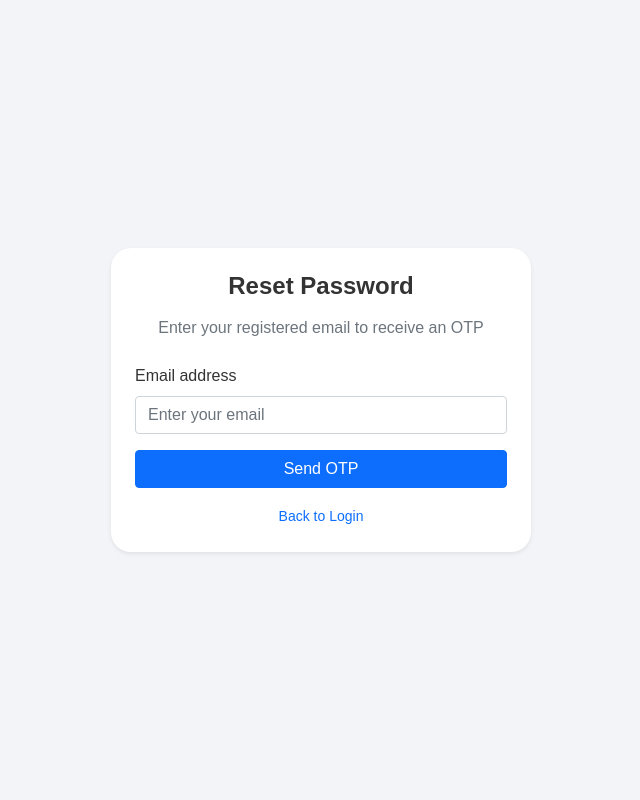
After one commit to Rudro5532/Skillup-LMS, a Django app: page /account/forgot_password/ in a window 1280 px wide. The commit adds this page. Shown: the whole page, without its empty margins (319-959 px from the left). Run offline with Django 5.2, Linux system fonts and the light colour scheme; some libraries are stand-ins or nearby versions.

Commit message:
reset password with otp

```diff
--- a/Account_app/urls.py
+++ b/Account_app/urls.py
@@ -14,6 +14,8 @@ urlpatterns = [
     path("update_course/<slug:slug>/", views.edit_course, name="update_course"),
     path("delete_course/<slug:slug>/", views.delete_course, name="delete"),
     path("edit_profile/", views.edit_profile, name="edit_profile"),
-    path("change_password/", views.change_password, name="change_password")
+    path("change_password/", views.change_password, name="change_password"),
+    path("forgot_password/", views.send_otp_view, name="forgot_password"),
+    path("reset_password/", views.reset_password, name="reset_password")
 
 ]
--- a/Account_app/views.py
+++ b/Account_app/views.py
@@ -1,7 +1,7 @@
 from django.shortcuts import render,redirect,get_object_or_404
 from django.http import JsonResponse
 from django.contrib import messages
-from .models import User
+from .models import User,PasswordResetOtp
 from Courses_app.models import Category,Course
 from Payment_app.models import Payment
 from django.contrib.auth import authenticate, login, logout
@@ -14,9 +14,10 @@ from django.conf import settings
 from django.contrib.auth import get_user_model
 from django.http import HttpResponse
 from .authentication import create_access_token,create_refresh_token
-from django.contrib.auth.hashers import check_password
+from django.contrib.auth.hashers import check_password,make_password
 import re
 import os
+import random
 from dotenv import load_dotenv
 load_dotenv()
 
@@ -127,7 +128,6 @@ def activation_view(request, uidb64, token):
         return redirect('user_login')
     else:
         return HttpResponse("Invalid or expired activation link.")
-
 
 
 def user_login(request):
@@ -351,7 +351,7 @@ def edit_profile(request):
     }
     return render(request, 'account/edit_profile.html', context)
 
-
+@login_required(login_url="user_login")
 def change_password(request):
     user = request.user
     if request.method == "POST":
@@ -386,3 +386,80 @@ def change_password(request):
                 "message" : "New password and confirm password dosen't match",
             })
     return render(request, "account/change_password.html")
+
+
+def send_otp_view(request):
+    if request.method == "POST":
+        email = request.POST.get("email")
+        try:
+            user = User.objects.get(email=email)
+            otp = str(random.randint(100000, 999999))
+            while PasswordResetOtp.objects.filter(otp=otp).exists():
+                otp = str(random.randint(100000, 999999))
+
+            PasswordResetOtp.objects.create(user=user,otp=otp)
+
+            send_mail(
+                subject= "Your reset password OTP",
+                message = f"Your OTP is {otp}",
+                from_email= settings.EMAIL_HOST_USER,
+                recipient_list=[email],
+                fail_silently=False
+            )
+            return JsonResponse({
+                "success" : True,
+                "message" : "OTP send on your email",
+                "redirect_url" : "/account/reset_password/"
+            })
+
+        except User.DoesNotExist:
+            return JsonResponse({
+                "success" : False,
+                "message" : "user dosen't exist!"
+            })
+    return render(request, "account/otp.html")
+
+
+def reset_password(request):
+    if request.method == "POST":
+        otp = request.POST.get("otp")
+        new_password = request.POST.get("new_password")
+        confirm_password = request.POST.get("confirm_new_password")
+
+        if new_password != confirm_password:
+            return JsonResponse({
+                "success": False,
+                "message": "Passwords do not match."
+            })
+
+        if not re.fullmatch(password_regex, new_password ):
+            return JsonResponse({
+                "message" : "write minimum 6 chracter of password. Minimum one capital letter one small letter one digit and one special charecter.",
+                "success" : False
+            })
+        try:
+            otp_entry = PasswordResetOtp.objects.filter(otp=otp).order_by('-created_at').first()
+
+            if otp_entry and otp_entry.is_valid():
+                user = otp_entry.user
+                user.password = make_password(new_password)
+                user.save()
+                otp_entry.delete()
+                return JsonResponse({
+                    "success": True,
+                    "message": "Password reset successfully!",
+                    "redirect_url": "/account/user_login/"
+                })
+            else:
+                return JsonResponse({
+                    "success": False,
+                    "message": "Invalid or expired OTP."
+                })
+        except Exception as e:
+            print("RESET PASSWORD ERROR:", e)
+            return JsonResponse({
+                "success": False,
+                "message": "Something went wrong."
+            })
+
+    return render(request, "account/reset_password.html")
--- a/static/js/scripts.js
+++ b/static/js/scripts.js
@@ -89,7 +89,7 @@ $(document).ready(function(){
   })
 
   // for manage courses
-    $("#blog_submit").click(function(e){
+  $("#blog_submit").click(function(e){
     e.preventDefault();
 
     const course_name = $("#course_name").val();
@@ -160,10 +160,10 @@ $(document).ready(function(){
     });
 
 
-});
+  });
 
 
-// login ajax
+ // login ajax
  $("#login-btn").click(function(e){
     e.preventDefault()
 
@@ -211,7 +211,7 @@ $(document).ready(function(){
 
 })
 
-// payment gateway
+ // payment gateway
 $("#enroll").click(function(e) {
     e.preventDefault();
 
@@ -278,7 +278,7 @@ $("#enroll").click(function(e) {
     });
 });
 
-// edit profile
+ // edit profile
 $("#editProfile").click(function(e){
     e.preventDefault()
     const username = $("#username").val()
@@ -328,7 +328,6 @@ $("#editProfile").click(function(e){
 
 })
 
-
 // change password
 $("#updatePassword").click(function(e){
     e.preventDefault
@@ -338,10 +337,10 @@ $("#updatePassword").click(function(e){
     const confirmPassword = $("#confirmPassword").val()
     const csrf_token = $("input[name=csrfmiddlewaretoken]").val();
 
-    if(!passwordRegex.test(newPassword)){
-        $("#message").html("<p style='color:red'>write minimum 6 chracter of password. Minimum one capital letter one small letter one digit and one special charecter.</p>")
-        return
-    }
+    // if(!passwordRegex.test(newPassword)){
+    //     $("#message").html("<p style='color:red'>write minimum 6 chracter of password. Minimum one capital letter one small letter one digit and one special charecter.</p>")
+    //     return
+    // }
     $("#loader-overlay").show();
 
 
@@ -359,7 +358,7 @@ $("#updatePassword").click(function(e){
                 alert(`${response.message}`)
                 setTimeout(()=>{
                     window.location.href = response.redirect_url
-                })
+                },3000)
             }else{
                 $("#loader-overlay").hide();
                 $("#message").html(`<div class="alert alert-danger">${response.message}</div>`);
@@ -373,10 +372,76 @@ $("#updatePassword").click(function(e){
 
 })
 
+// forgot Password
+$("#otp").click(function(e){
+    e.preventDefault()
+    const email = $("#email").val()
+    const csrf_token = $("input[name=csrfmiddlewaretoken]").val();
+
+    $("#loader-overlay").show();
+
+    $.ajax({
+        url : "/account/forgot_password/",
+        type : "POST",
+        data : {
+            email : email,
+            csrfmiddlewaretoken : csrf_token
+        },
+        success : function(response){
+            if(response.success){
+                alert(response.message)
+               setTimeout(()=>{
+                    window.location.href = response.redirect_url
+                },2000)
+            }else{
+                $("#loader-overlay").hide();
+                $("#message").html(`<div class="alert alert-danger">${response.message}</div>`)
+            }
+        },
+        error : function(err){
+            $("#loader-overlay").hide();
+            $("#message").html(`<div class="alert alert-danger">${err}</div>`)
+        }
+    })
+})
+
+// reset pasword
+$("#reset_password").click(function(e){
+    e.preventDefault()
+    const otp = $("#otp").val()
+    const new_password = $("#new_password").val()
+    const confirm_new_password = $("#confirm_new_password").val()
+    csrf_token = $("input[name=csrfmiddlewaretoken]").val();
+    $("#loader-overlay").show();
 
 
-
-
+    $.ajax({
+        url : "/account/reset_password/",
+        type : "POST",
+        data :{
+            otp : otp,
+            new_password : new_password,
+            confirm_new_password : confirm_new_password,
+            csrfmiddlewaretoken : csrf_token
+        },
+        success : function(response){
+            if(response.success){
+                alert(response.message)
+               setTimeout(()=>{
+                    window.location.href = response.redirect_url
+                },2000)
+            }
+            else{
+                $("#loader-overlay").hide();
+                $("#message").html(`<div class="alert alert-danger">${response.message}</div>`)
+            }
+        },
+        error : function(err){
+            $("#loader-overlay").hide();
+            $("#message").html(`<div class="alert alert-danger">${err}</div>`)
+        }
+    })
+})
 
 
 });
--- /dev/null
+++ b/templates/account/otp.html
@@ -0,0 +1,32 @@
+{% extends "base.html" %}
+{% block title %}OTP{% endblock title %}
+
+{% block content %}
+<section class="vh-100 d-flex justify-content-center align-items-center" style="background-color: #f2f4f7;">
+  <div class="card shadow-sm border-0 rounded-4 p-4" style="width: 100%; max-width: 420px;">
+    <h4 class="text-center fw-bold mb-3">Reset Password</h4>
+    <p class="text-center text-muted mb-4">Enter your registered email to receive an OTP</p>
+
+    <form method="POST">
+      {% csrf_token %}
+      <div class="mb-3">
+        <label for="email" class="form-label">Email address</label>
+        <input
+          type="email"
+          name="email"
+          id="email"
+          class="form-control"
+          placeholder="Enter your email"
+          required>
+      </div>
+      <button type="button" id="otp" class="btn btn-primary w-100">Send OTP</button>
+    </form>
+
+    <div class="mt-3 text-center">
+      <a href="{% url 'user_login' %}" class="text-decoration-none small text-primary">Back to Login</a>
+    </div>
+  </div>
+  <div id="message"></div>
+</section>
+{% include "partials/loader.html" %}
+{% endblock content %}
```
Also changed, not shown: Account_app/models.py (+11 -0 lines), templates/account/login.html (+4 -3 lines), templates/account/reset_password.html (added, +41 -0 lines), Account_app/migrations/0006_passwordresetotp.py (added), media/profile_image/481768483_4046791648978083_8995553041111651066_n.jpg (added).
